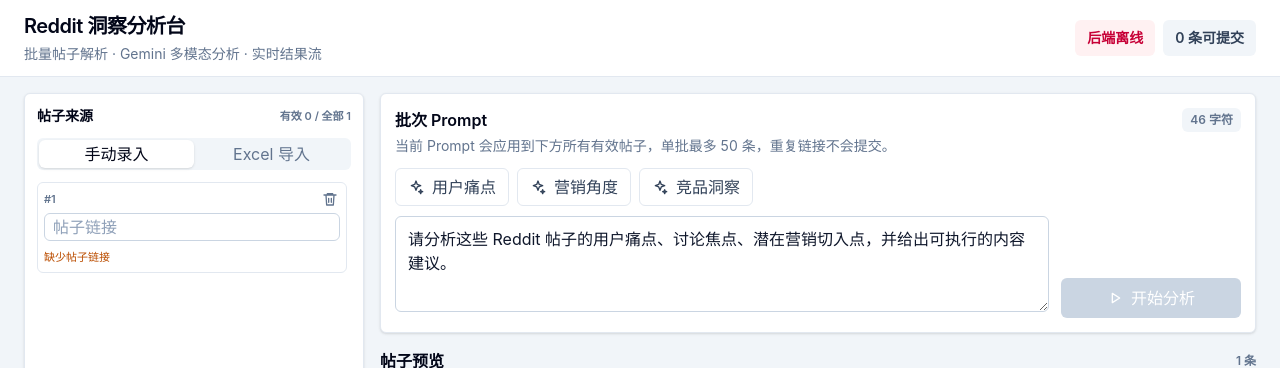
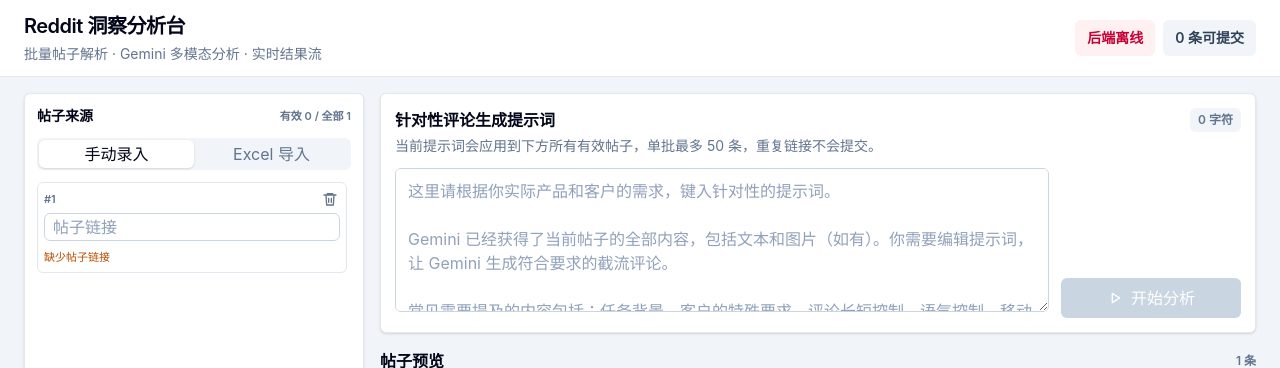
Before and after one commit to Fanxi1992/reddit_comment, a React (Vite) app in the folder frontend/outcomment/: page / in a window 1280 px wide. Shown: the top 368 px of the page. Built offline with nearby package versions, Linux system fonts and the light colour scheme; no server answers.

Commit message:
完成这次 Prompt 区域调整

```diff
--- a/frontend/outcomment/src/App.tsx
+++ b/frontend/outcomment/src/App.tsx
@@ -13,7 +13,6 @@
 import type { AnalysisResult, PostInput, ResultItem, StreamEvent, StreamSummary, TaskStage } from './types'
 import { DownloadIcon } from './components/icons'
 
-const DEFAULT_PROMPT = '请分析这些 Reddit 帖子的用户痛点、讨论焦点、潜在营销切入点，并给出可执行的内容建议。'
 const MAX_BATCH_POSTS = 50
 
 type BackendStatus = 'checking' | 'online' | 'offline'
@@ -22,7 +21,7 @@
 export default function App() {
   const [posts, setPosts] = useState<PostInput[]>(() => validatePosts([createPostInput('manual')]))
   const [activeTab, setActiveTab] = useState<InputTab>('manual')
-  const [prompt, setPrompt] = useState(DEFAULT_PROMPT)
+  const [prompt, setPrompt] = useState('')
   const [stage, setStage] = useState<TaskStage>('idle')
   const [message, setMessage] = useState('准备就绪')
   const [summary, setSummary] = useState<StreamSummary | null>(null)
--- a/frontend/outcomment/src/components/AnalysisForm.tsx
+++ b/frontend/outcomment/src/components/AnalysisForm.tsx
@@ -1,4 +1,4 @@
-import { PlayIcon, SparkIcon, StopIcon } from './icons'
+import { PlayIcon, StopIcon } from './icons'
 
 type AnalysisFormProps = {
   prompt: string
@@ -10,20 +10,8 @@
   onCancel: () => void
 }
 
-const PROMPT_TEMPLATES = [
-  {
-    label: '用户痛点',
-    value: '请分析这些 Reddit 帖子的用户痛点、抱怨、未被满足的需求，并整理成可用于产品和内容策略的洞察。',
-  },
-  {
-    label: '营销角度',
-    value: '请总结这些 Reddit 帖子的讨论焦点，提炼可用于营销文案、广告钩子和内容选题的切入点。',
-  },
-  {
-    label: '竞品洞察',
-    value: '请从这些 Reddit 帖子里识别竞品、替代方案、用户选择标准和潜在市场机会。',
-  },
-]
+const PROMPT_PLACEHOLDER =
+  '这里请根据你实际产品和客户的需求，键入针对性的提示词。\n\nGemini 已经获得了当前帖子的全部内容，包括文本和图片（如有）。你需要编辑提示词，让 Gemini 生成符合要求的截流评论。\n\n常见需要提及的内容包括：任务背景、客户的特殊要求、评论长短控制、语气控制、移动端打字特点等。'
 
 export function AnalysisForm({
   prompt,
@@ -41,9 +29,9 @@
     <section className="rounded-md border border-slate-200 bg-white p-3.5 shadow-sm">
       <div className="mb-3 flex flex-wrap items-start justify-between gap-3">
         <div>
-          <h2 className="text-base font-semibold text-slate-950">批次 Prompt</h2>
+          <h2 className="text-base font-semibold text-slate-950">针对性评论生成提示词</h2>
           <p className="mt-1 text-sm text-slate-500">
-            当前 Prompt 会应用到下方所有有效帖子，单批最多 {maxBatchPosts} 条，重复链接不会提交。
+            当前提示词会应用到下方所有有效帖子，单批最多 {maxBatchPosts} 条，重复链接不会提交。
           </p>
         </div>
         <span className="rounded-md bg-slate-100 px-2 py-1 text-xs font-semibold text-slate-500">{prompt.length} 字符</span>
@@ -56,25 +44,11 @@
       )}
 
       <div className="grid gap-3 xl:grid-cols-[1fr_180px]">
-        <div className="space-y-2.5">
-          <div className="flex flex-wrap gap-2">
-            {PROMPT_TEMPLATES.map((template) => (
-              <button
-                className="inline-flex items-center gap-2 rounded-md border border-slate-200 bg-white px-3 py-1.5 text-sm font-medium text-slate-700 transition hover:border-teal-300 hover:text-teal-700"
-                key={template.label}
-                onClick={() => onPromptChange(template.value)}
-                type="button"
-              >
-                <SparkIcon />
-                {template.label}
-              </button>
-            ))}
-          </div>
-
+        <div>
           <textarea
-            className="min-h-24 w-full resize-y rounded-md border border-slate-300 bg-white px-3 py-2.5 text-sm leading-6 text-slate-900 outline-none transition placeholder:text-slate-400 focus:border-teal-500 focus:ring-4 focus:ring-teal-100"
+            className="min-h-36 w-full resize-y rounded-md border border-slate-300 bg-white px-3 py-2.5 text-sm leading-6 text-slate-900 outline-none transition placeholder:text-slate-400 focus:border-teal-500 focus:ring-4 focus:ring-teal-100"
             onChange={(event) => onPromptChange(event.target.value)}
-            placeholder="请分析这些 Reddit 帖子的用户痛点、讨论焦点、潜在营销切入点，并给出可执行的内容建议。"
+            placeholder={PROMPT_PLACEHOLDER}
             value={prompt}
           />
         </div>
```
